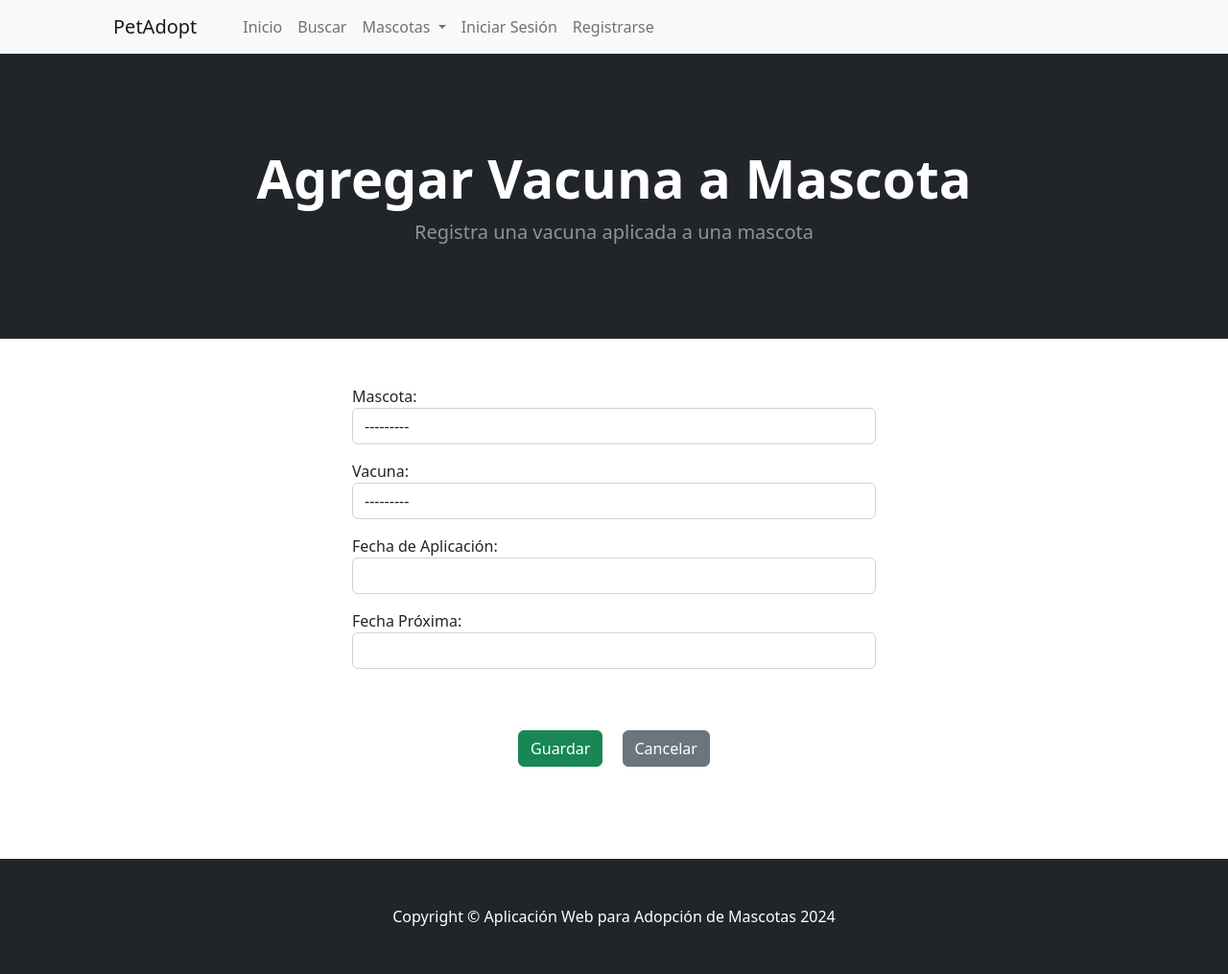
After one commit to Samuelvr17/PetAdpot, a Django app: page /agregar_vacuna_mascota/ in a window 1280 px wide. The commit adds this page. Shown: the whole page at 96% size. Run offline with Django 5.2, Linux system fonts and the light colour scheme; data comes from the database, SQL or seed files in the repository; both versions use the stored data as it was after the commit; some libraries are stand-ins or nearby versions.

Commit message:
Migracion BD y formularios para vacunas

```diff
--- a/pag/forms.py
+++ b/pag/forms.py
@@ -1,7 +1,7 @@
 from django.contrib.auth.models import User
 from django.contrib.auth.forms import UserCreationForm, UserChangeForm, SetPasswordForm
 from django import forms
-from .models import Profile, Mascota, LugarAdopcion, Tipo
+from .models import Profile, Mascota, LugarAdopcion, Tipo, Vacuna, MascotaVacuna
 
 
 class MascotaForm(forms.ModelForm):
@@ -143,3 +143,44 @@ class UserInfoForm(forms.ModelForm):
     class Meta:
         model = Profile
         fields = ('phone', 'address', 'city', 'country', 'zipcode')
+
+
+class VacunaForm(forms.ModelForm):
+    class Meta:
+        model = Vacuna
+        fields = ['nombre_vacuna']
+        labels = {
+            'nombre_vacuna': '',  # Deja el label vacío para que no se muestre
+        }
+
+    def __init__(self, *args, **kwargs):
+        super(VacunaForm, self).__init__(*args, **kwargs)
+        self.fields['nombre_vacuna'].widget.attrs.update({
+            'class': 'form-control',
+            'placeholder': 'Nombre de la vacuna'
+        })
+
+
+class MascotaVacunaForm(forms.ModelForm):
+    class Meta:
+        model = MascotaVacuna
+        fields = ['mascota', 'vacuna', 'fecha_aplicacion', 'fecha_proxima']
+        labels = {
+            'mascota': 'Mascota',
+            'vacuna': 'Vacuna',
+            'fecha_aplicacion': 'Fecha de Aplicación',
+            'fecha_proxima': 'Fecha Próxima',
+        }
+
+    def __init__(self, *args, **kwargs):
+        super(MascotaVacunaForm, self).__init__(*args, **kwargs)
+        self.fields['mascota'].widget.attrs.update({'class': 'form-control'})
+        self.fields['vacuna'].widget.attrs.update({'class': 'form-control'})
+        self.fields['fecha_aplicacion'].widget.attrs.update({
+            'class': 'form-control',
+            'type': 'datetime-local'
+        })
+        self.fields['fecha_proxima'].widget.attrs.update({
+            'class': 'form-control',
+            'type': 'datetime-local'
+        })
--- /dev/null
+++ b/pag/templates/agregar_vacuna_mascota.html
@@ -0,0 +1,34 @@
+{% extends 'base.html' %}
+{% block content %}
+
+<!-- Header -->
+<header class="bg-dark py-5">
+  <div class="container px-4 px-lg-5 my-5">
+      <div class="text-center text-white">
+          <h1 class="display-4 fw-bolder">Agregar Vacuna a Mascota</h1>
+          <p class="lead fw-normal text-white-50 mb-0">Registra una vacuna aplicada a una mascota</p>
+      </div>
+  </div>
+</header>
+
+<!-- Formulario -->
+<div class="container">
+    <div class="row">
+        <div class="col-md-6 offset-md-3">
+            <br/><br/>
+            <form method="POST">
+                {% csrf_token %}
+                {{ form.as_p }}
+                <br/><br/>
+                <div class="text-center">
+                    <button type="submit" class="btn btn-success mx-2">Guardar</button>
+                    <a href="{% url 'home' %}" class="btn btn-secondary mx-2">Cancelar</a>
+                </div>
+            </form>
+
+            <br/><br/><br/><br/>
+        </div>
+    </div>
+</div>
+
+{% endblock %}
--- a/pag/templates/navbar.html
+++ b/pag/templates/navbar.html
@@ -75,6 +75,18 @@
                             </ul>
                         </li>
 
+                        <li class="nav-item dropdown">
+                            <a class="nav-link active dropdown-toggle" id="navbarDropdown" href="#"
+                               role="button" data-bs-toggle="dropdown" aria-expanded="false">
+                                Opciones Vacunas
+                            </a>
+                            <ul class="dropdown-menu" aria-labelledby="navbarDropdown">
+                                <li><a class="dropdown-item" href="{% url 'agregar_vacuna' %}">Añadir Vacuna</a></li>
+                                <li><hr class="dropdown-divider" /></li>
+                                <li><a class="dropdown-item" href="{% url 'agregar_vacuna_mascota' %}">Asignar Vacuna Mascota</a></li>
+                            </ul>
+                        </li>
+
                         <li class="nav-item">
                             <a class="nav-link active" aria-current="page" href="{% url 'gestionar_solicitudes' %}">Solicitudes</a>
                         </li>
--- a/pag/urls.py
+++ b/pag/urls.py
@@ -18,6 +18,8 @@ urlpatterns = [
     path('lista_mascotas/', views.lista_mascotas, name='lista_mascotas'),
     path('lista_lugares/', views.lista_lugares, name='lista_lugares'),
     path('gestionar-solicitudes/', GestionarSolicitudesView.as_view(), name='gestionar_solicitudes'),
+    path('agregar_vacuna/', views.agregar_vacuna, name='agregar_vacuna'),
+     path('agregar_vacuna_mascota/', views.agregar_vacuna_mascota, name='agregar_vacuna_mascota'),
 
 
     # CRUD de Mascotas
--- a/pag/views.py
+++ b/pag/views.py
@@ -1,7 +1,7 @@
 from django.shortcuts import render, redirect, get_object_or_404
 from django.contrib import messages
 from django.contrib.auth import authenticate, login, logout
-from .forms import SignUpForm, UserInfoForm, UpdateUserForm, ChangePasswordForm, MascotaForm, LugarAdopcionForm, TipoMascotaForm
+from .forms import SignUpForm, UserInfoForm, UpdateUserForm, ChangePasswordForm, MascotaForm, LugarAdopcionForm, TipoMascotaForm, VacunaForm, MascotaVacunaForm
 from .models import Mascota, Tipo, Profile, LugarAdopcion
 from django.contrib.auth.models import User
 from django.db.models import Q
@@ -295,3 +295,35 @@ def search(request):
 			return render(request, "search.html", {'searched':searched})
 	else:
 		return render(request, "search.html", {})
+
+
+def agregar_vacuna(request):
+    if request.method == 'POST':
+        form = VacunaForm(request.POST)
+        if form.is_valid():
+            form.save()
+            messages.success(request, 'La vacuna ha sido agregada exitosamente.')
+            return redirect('home')  # Cambia esto por la URL a la que deseas redirigir después de agregar
+    else:
+        form = VacunaForm()
+
+    context = {
+        'form': form
+    }
+    return render(request, 'agregar_vacuna.html', context)
+
+
+def agregar_vacuna_mascota(request):
+    if request.method == 'POST':
+        form = MascotaVacunaForm(request.POST)
+        if form.is_valid():
+            form.save()
+            messages.success(request, 'La vacuna ha sido registrada exitosamente para la mascota.')
+            return redirect('home')  # Cambia esta URL según tu vista de listado
+    else:
+        form = MascotaVacunaForm()
+
+    context = {
+        'form': form
+    }
+    return render(request, 'agregar_vacuna_mascota.html', context)
--- a/solicitud/urls.py
+++ b/solicitud/urls.py
@@ -1,7 +1,7 @@
 from django.urls import path
 from .views import CuestionarioAdopcionView, GuardarSolicitudAdopcionView
 
-app_name = 'solicitud'  # Añade esta línea para definir el espacio de nombres
+app_name = 'solicitud'
 
 urlpatterns = [
     path('mascota/<int:mascota_id>/cuestionario/', CuestionarioAdopcionView.as_view(), name='cuestionario_adopcion'),
```
Also changed, not shown: AdoptMascotas/settings.py (+6 -2 lines), pag/templates/agregar_vacuna.html (added, +34 -0 lines), db.sqlite3, media/uploads/mascota/823f515c-8143-4044-8f13-85ea1ef58f3a_16-9-discover-aspect-ratio_default__6RUVdF7.jpg (added), media/uploads/mascota/gato-ruivo.jpg (added).
